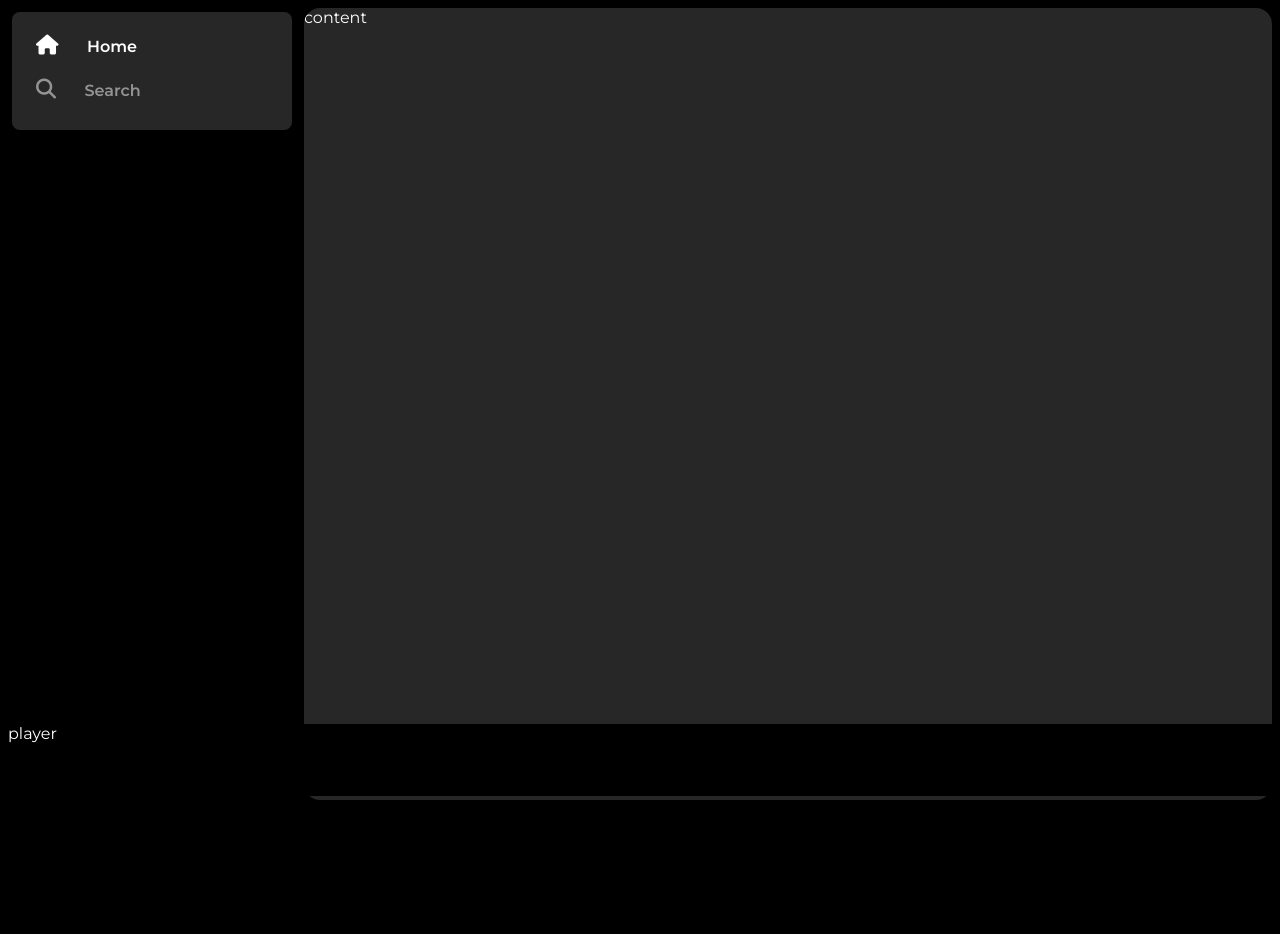
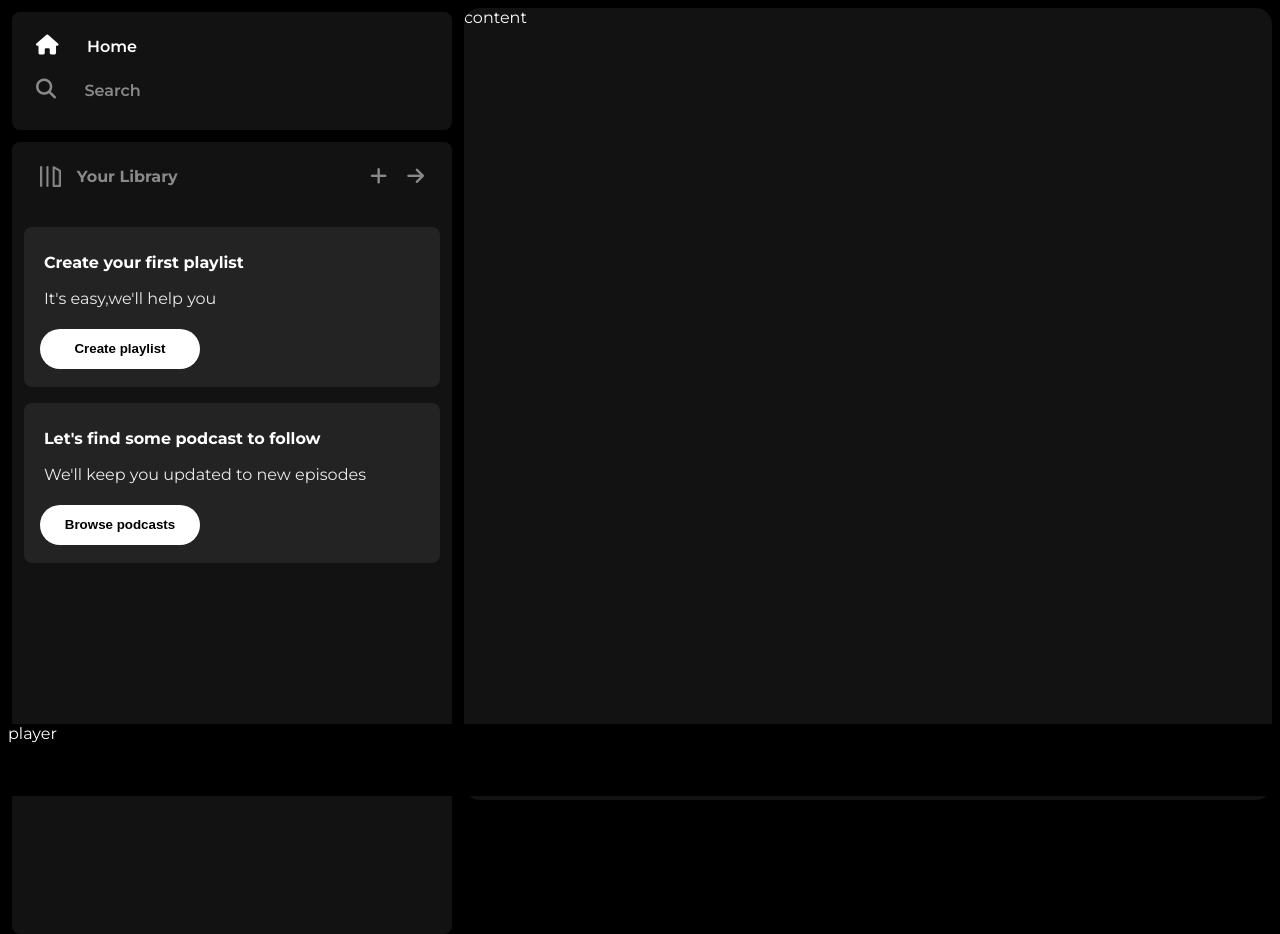
Before and after one commit to Sabick-A/Spotify-Clone-Project, a plain HTML site: page index.html in a window 1280 px wide. Before the commit the page ends 808 px from the top, so only its background shows below. Drawn offline with Linux system fonts and the light colour scheme.

Commit message:
added sidebar

```diff
--- a/index.html
+++ b/index.html
@@ -24,7 +24,28 @@
                     <a href="#">Search</a>
                 </div>
             </div>
-            <div class="library"></div>
+            <div class="library">
+                <div class="lib-head">
+                    <div class="lib-options">
+                    <img src="./assets/library_icon.png" alt="lin-icon">
+                    <h4>Your Library</h4>
+                    </div>
+                    <div class="lib-icons">
+                        <i class="fa-solid fa-plus"></i>
+                        <i class="fa-solid fa-arrow-right"></i>
+                    </div>
+                </div>
+                <div class="box1">
+                    <div class="box1-p1">Create your first playlist</div>
+                    <div class="box1-p2">It's easy,we'll help you</div>
+                    <button class="badge">Create playlist</button>
+                </div>
+                <div class="box1">
+                    <div class="box1-p1">Let's find some podcast to follow</div>
+                    <div class="box1-p2">We'll keep you updated to new episodes</div>
+                    <button class="badge">Browse podcasts</button>
+                </div>
+            </div>
         </div>
         <div class="content">content</div>
         <div class="player">player</div>
--- a/style.css
+++ b/style.css
@@ -15,12 +15,11 @@ div{
 
 .sidebar{
     border-radius: 0.5rem;
-    width: 18rem;
-
+    width: 28rem;
 }
 
 .nav{
-    background-color: #272727;
+    background-color:#121212;
     height: 6rem;
     border-radius: 0.5rem;
     padding: 0.7rem 0.75rem;
@@ -44,7 +43,7 @@ div{
 }
 
 .content{
-    background-color: #272727;
+    background-color: #121212;
     flex:1;
     border-radius: 1rem;
     overflow: auto;
@@ -53,11 +52,85 @@ div{
 .player{
     position: fixed;
     bottom: 0;
-    height: 72px;
+    height: 4.5rem;
     background-color: black;
     width:100%
 }
 
 .nav_option:hover{
     opacity: 1;
+    cursor: pointer;
 }
+
+.library{
+    background-color: #121212;
+    height: 100%;
+    border-radius: 0.5rem;
+    margin-top: 0.7rem;
+}
+
+.lib-head{
+    display: flex;
+    align-items: center;
+    margin: 0rem 1rem 0rem 1.5rem;
+    justify-content: space-between;
+}
+.lib-options{
+    display: flex;
+    align-items: center;
+    opacity: 0.5;
+}
+.lib-head img{
+    height: 1.3rem;
+    width: 1.3rem;
+    margin-right: 1rem;
+}
+
+.lib-icons i{
+    margin: 0.5rem;
+    font-size: 1.2rem;
+    opacity: 0.5;
+}
+
+.lib-icons i:hover{
+    opacity: 1;
+    cursor: pointer;
+}
+
+.lib-options:hover{
+    opacity: 1;
+    cursor: pointer;
+}
+
+.box1{
+    background-color: #232323;
+    border-radius: 0.5rem;
+    padding: 1rem;
+    height: 8rem;
+    margin: 1rem 0.75rem;
+    line-height: 2rem;
+}
+
+.box1-p1{
+    font-weight: 700;
+}
+
+.box1-p2{
+    opacity: 0.9;
+}
+
+.badge{
+    background-color: rgb(255, 255, 255);
+    border-radius: 2rem;
+    height: 2.5rem;
+    width:10rem;
+    font-weight: 700;
+    margin-top: 0.6rem;
+    transition: linear 0.5;
+    border: none;
+}
+
+.badge:hover{
+    transform: scale(1.05);
+    box-shadow: 2px 2px #313131;
+}
```
Also changed, not shown: assets/liked.png (added).
